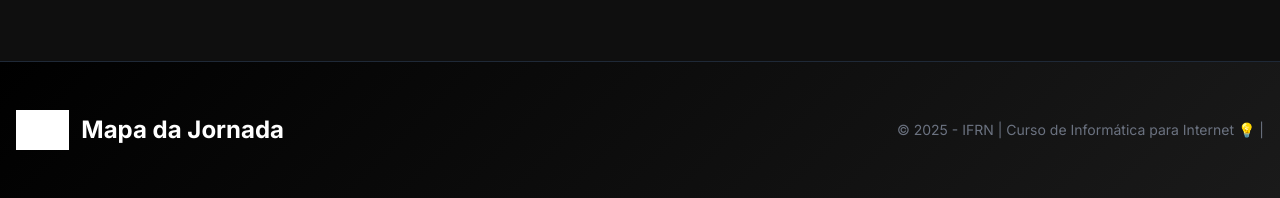
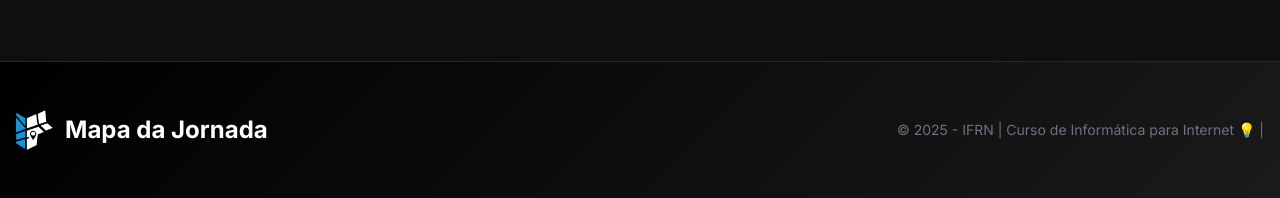
Before and after one commit to jeanlucqs/mapadajornada, a Django app: page / in a window 1280 px wide. Shown: the part 4584-4782 px from the top of the page. Run offline with Django 5.2, Linux system fonts and the light colour scheme; data comes from the database, SQL or seed files in the repository; some libraries are stand-ins or nearby versions; grey boxes are pictures that could not be loaded.

Commit message:
logo no footer

```diff
--- a/templates/base.html
+++ b/templates/base.html
@@ -244,7 +244,7 @@
         <div class="container mx-auto px-4">
             <div class="flex flex-col md:flex-row justify-between items-center gap-4">
                 <div class="flex items-center">
-                    <img src="{% static 'imagens/desing sem nome 1.png' %}" alt="Mapa da Jornada Icon" class="h-10 w-auto mr-3 brightness-0 invert">
+                    <img src="{% static 'imagens/logo.png' %}" alt="Mapa da Jornada Icon" class="h-10 w-auto mr-3">
 
                     <div class="text-2xl font-bold text-white">
                         <span>Mapa da Jornada</span>
```
